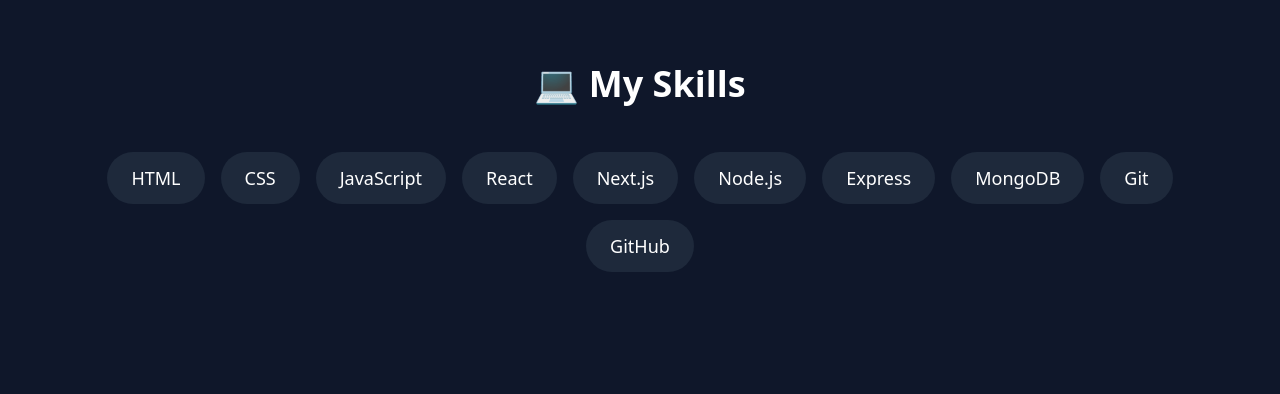
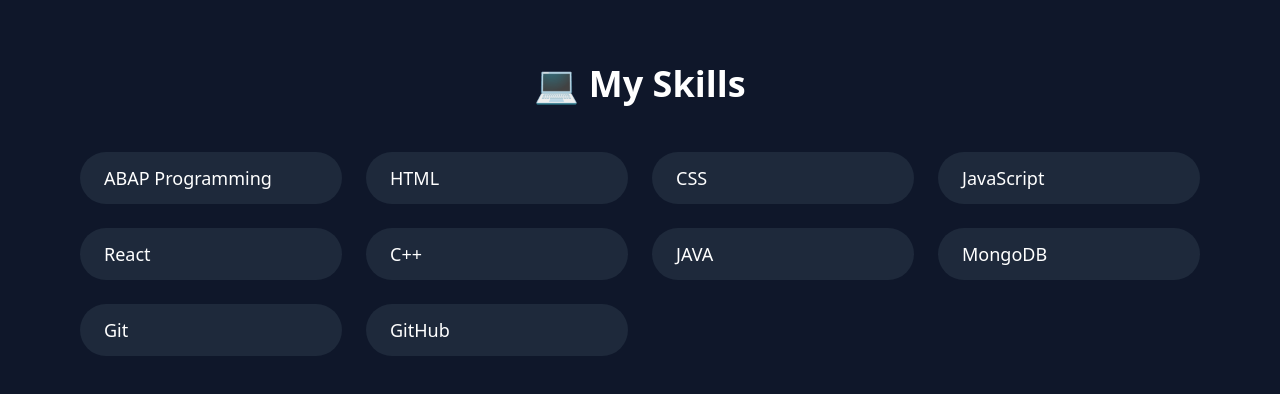
Before and after one commit to adityasharma0011/port, a Next.js app: page /skillss in a window 1280 px wide. Shown: the top 394 px of the page. Built offline with nearby package versions, Linux system fonts and the light colour scheme.

Commit message:
Update skills list by adding and removing items

```diff
--- a/pages/skillss.js
+++ b/pages/skillss.js
@@ -1,15 +1,16 @@
 export default function Skills() {
   const skills = [
+    "ABAP Programming",
     "HTML",
     "CSS",
     "JavaScript",
     "React",
-    "Next.js",
-    "Node.js",
-    "Express",
+    "C++",
+    "JAVA",
     "MongoDB",
     "Git",
     "GitHub",
+
   ];
 
   return (
@@ -19,7 +20,7 @@
         💻 My Skills
       </h1>
 
-      <div className="flex flex-wrap justify-center gap-4">
+     <div className="grid grid-cols-2 md:grid-cols-3 lg:grid-cols-4 gap-6">
 
         {skills.map((skill, index) => (
           <div
```
